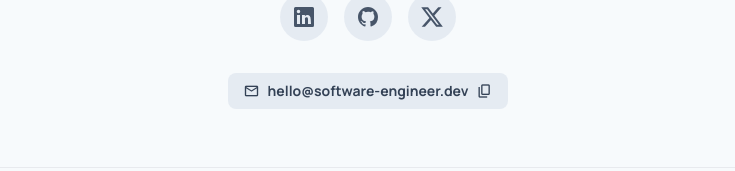
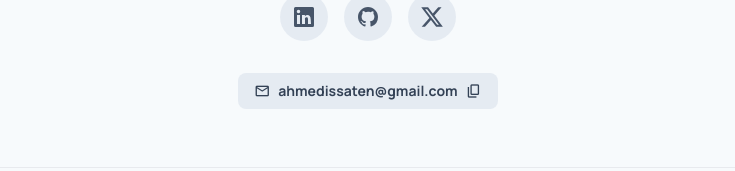
Before and after one commit to Ahmed-Is3a/portfolio, a React (Vite) app in the folder portfolio/: page / in a window 1280 px wide. Shown: the part 3710-3881 px from the top of the page, without its empty margins (272-1007 px from the left). Built offline with nearby package versions, Linux system fonts and the light colour scheme.

Commit message:
fix: update contact links and email address

```diff
--- a/portfolio/src/components/Contact.tsx
+++ b/portfolio/src/components/Contact.tsx
@@ -66,7 +66,7 @@ export default function Contact() {
                 <a
                   aria-label="LinkedIn Profile"
                   className="group flex h-12 w-12 items-center justify-center rounded-full bg-slate-200/80 transition-colors hover:bg-primary/10 dark:bg-white/10 dark:hover:bg-primary/20"
-                  href="#"
+                  href="https://www.linkedin.com/in/ahmed-issa-b202281a6/"
                 >
                   <svg
                     aria-hidden="true"
@@ -80,7 +80,7 @@ export default function Contact() {
                 <a
                   aria-label="GitHub Profile"
                   className="group flex h-12 w-12 items-center justify-center rounded-full bg-slate-200/80 transition-colors hover:bg-primary/10 dark:bg-white/10 dark:hover:bg-primary/20"
-                  href="#"
+                  href="https://github.com/Ahmed-Is3a"
                 >
                   <svg
                     aria-hidden="true"
@@ -98,7 +98,7 @@ export default function Contact() {
                 <a
                   aria-label="X/Twitter Profile"
                   className="group flex h-12 w-12 items-center justify-center rounded-full bg-slate-200/80 transition-colors hover:bg-primary/10 dark:bg-white/10 dark:hover:bg-primary/20"
-                  href="#"
+                  href="https://x.com/ahmedissa0011"
                 >
                   <svg
                     aria-hidden="true"
@@ -115,7 +115,7 @@ export default function Contact() {
                   <span className="material-symbols-outlined text-base leading-none">
                     mail
                   </span>
-                  <span>hello@software-engineer.dev</span>
+                  <span>ahmedissaten@gmail.com</span>
                   <span className="material-symbols-outlined text-base leading-none">
                     content_copy
                   </span>
```
